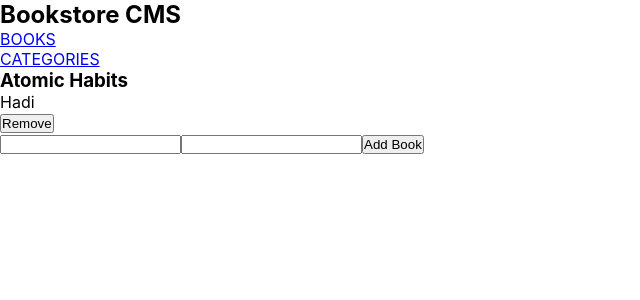
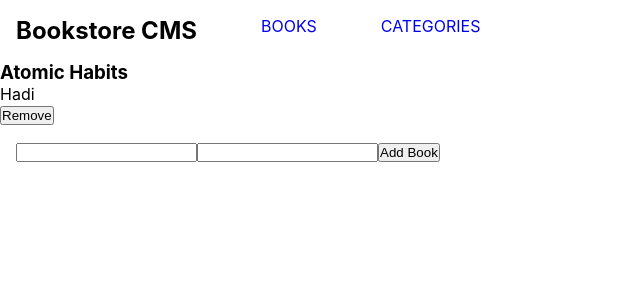
Before and after one commit to Hadi111jafari/bookstore, a React (Create React App) app: page / in a window 1280 px wide. Shown: the top 300 px of the page, without its empty margins (0-640 px from the left). Built offline with nearby package versions, Linux system fonts and the light colour scheme.

Commit message:
Add basic style to nav

```diff
--- a/src/App.css
+++ b/src/App.css
@@ -3,3 +3,28 @@
   margin: 0;
   padding: 0;
 }
+
+.navContainer {
+  display: flex;
+  margin: 1rem;
+}
+
+.nav {
+  display: flex;
+  margin-left: 2rem;
+  list-style-type: none;
+}
+
+.link {
+  margin: 1rem;
+  padding: 1rem;
+  text-decoration: none;
+}
+
+form {
+  margin: 1rem;
+}
+
+.book {
+  margin: 1rem;
+}
```
